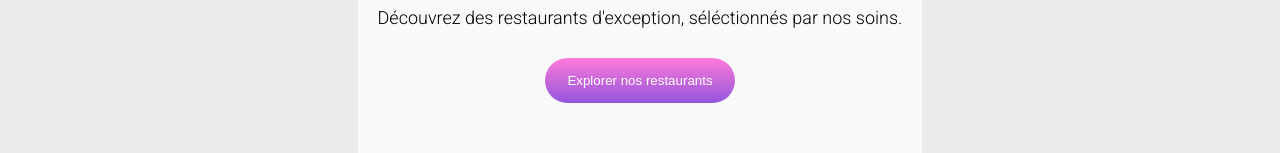
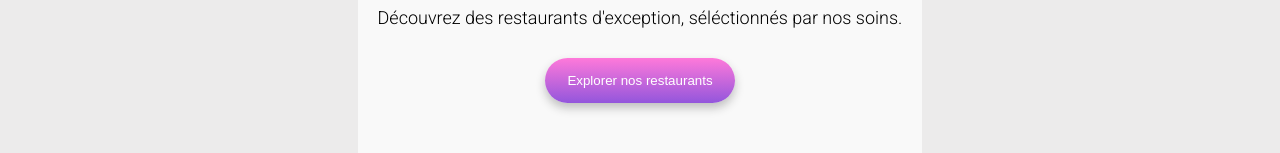
Before and after one commit to lightomega/AlexandreSouville_3_15112020, a website: page index.html in a window 1280 px wide. Shown: the part 183-336 px from the top of the page. Drawn offline with Linux system fonts and the light colour scheme; a web font is replaced by a local one.

Commit message:
CSS
ajout de l'ombre du boutton de la page d'accueil

```diff
--- a/style.css
+++ b/style.css
@@ -73,6 +73,8 @@ position: relative;
     background: -moz-linear-gradient(top, #FF79DA 0%, #9356DC 100%, #C59237 100%);
     background: -webkit-linear-gradient(top, #FF79DA 0%, #9356DC 100%, #C59237 100%);
     background: linear-gradient(to bottom, #FF79DA 0%, #9356DC 100%, #C59237 100%);
+    -webkit-box-shadow: 0px 5px 10px 0px #BFBFBF;
+box-shadow: 0px 5px 10px 0px #BFBFBF;
     color: white;
     border: none;
     font-weight: 500;
```
